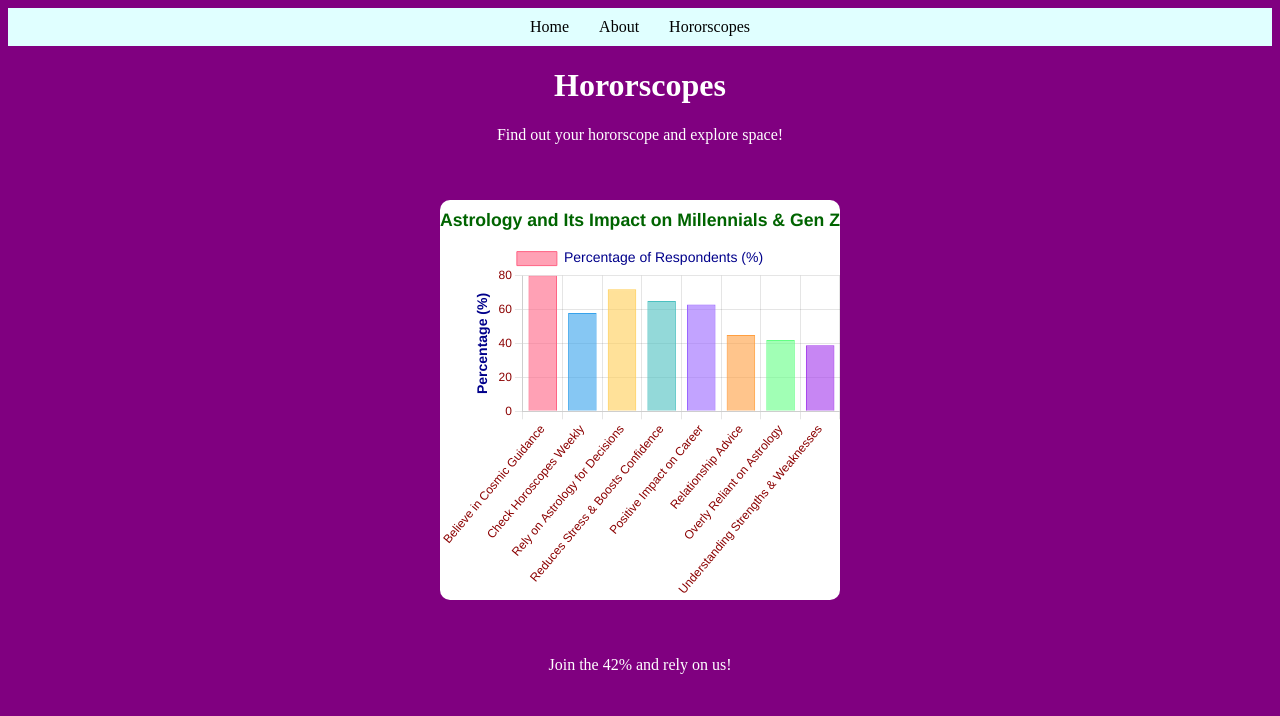
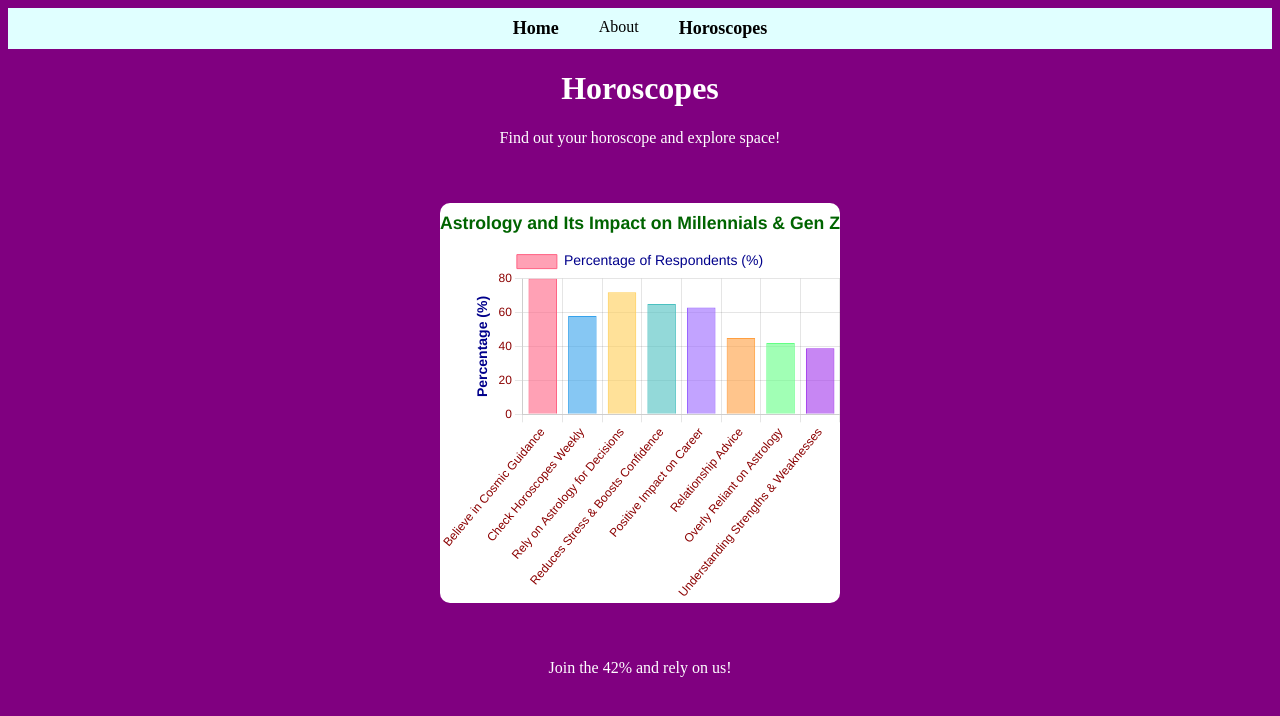
Before and after one commit to MsCrypto22/INST377-Final-Project, a plain HTML site: page final_homepage.html in a window 1280 px wide. Drawn offline with nearby package versions, Linux system fonts and the light colour scheme.

Commit message:
hyperlinked navbar pages for Homepage and Horoscope page

```diff
--- a/final_homepage.css
+++ b/final_homepage.css
@@ -20,9 +20,15 @@ body {
     margin: 0 15px;
 }
 
+#main-nav a:hover {
+    color: white;
+    font-weight: bold;
+    background-color: black;
+}
+
 #main-nav ul li a {
     text-decoration: none;
-    color: white;
+    color: black;
     font-size: 18px;
     font-weight: bold;
     transition: color 0.3s ease, background-color 0.3s ease;
--- a/final_homepage.html
+++ b/final_homepage.html
@@ -1,21 +1,21 @@
 <html>
     <head>
         <link rel="stylesheet" href="final_homepage.css">
-        <title>Hororscope Project</title>
+        <title>Horoscope Project</title>
         <script src="https://cdn.jsdelivr.net/npm/chart.js"></script>
         <script defer src="final_hompage.js"></script>
     </head>
     <body>
         <nav id = "main-nav">
             <ul>
-                <li>Home</li>
+                <li><a href="final_homepage.html">Home</a></li>
                 <li>About</li>
-                <li>Hororscopes</li>
+                <li><a href="final_horoscope.html">Horoscopes</a></li>
             </ul>
         </nav>
         <div class = "main">
-        <h1>Hororscopes</h1>
-        <p>Find out your hororscope and explore space!</p>
+        <h1>Horoscopes</h1>
+        <p>Find out your horoscope and explore space!</p>
         <div style="width: 80%; margin: auto; padding: 20px;">
             <canvas id="astrologyData" width="400" height="400"></canvas>
         </div>
--- a/final_horoscope.css
+++ b/final_horoscope.css
@@ -19,9 +19,15 @@ body {
     margin: 0 15px;
 }
 
+#main-nav a:hover {
+    color: white;
+    font-weight: bold;
+    background-color: black;
+}
+
 #main-nav ul li a {
     text-decoration: none;
-    color: white;
+    color: black;
     font-size: 18px;
     font-weight: bold;
     transition: color 0.3s ease, background-color 0.3s ease;
--- a/final_horoscope.js
+++ b/final_horoscope.js
@@ -76,7 +76,7 @@ document.addEventListener('DOMContentLoaded', () => {
       }
 
       const data = await response.json();
-      console.log("Horoscope Data:", data);
+      console.log("Horoscope Data:", data.horoscope_data);
       return data;
     } catch (error) {
       console.error("Failed to fetch horoscope:", error);
```
Also changed, not shown: final_horoscope.html (+1 -1 lines).
